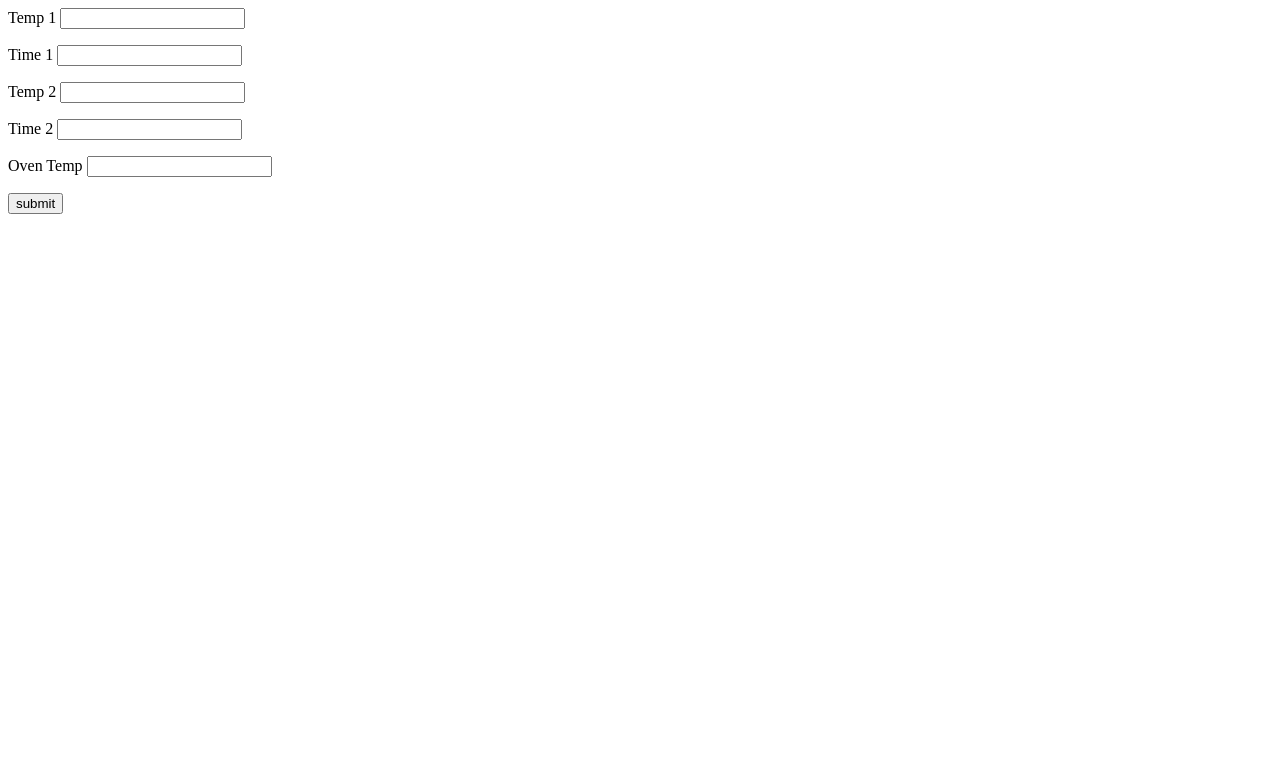
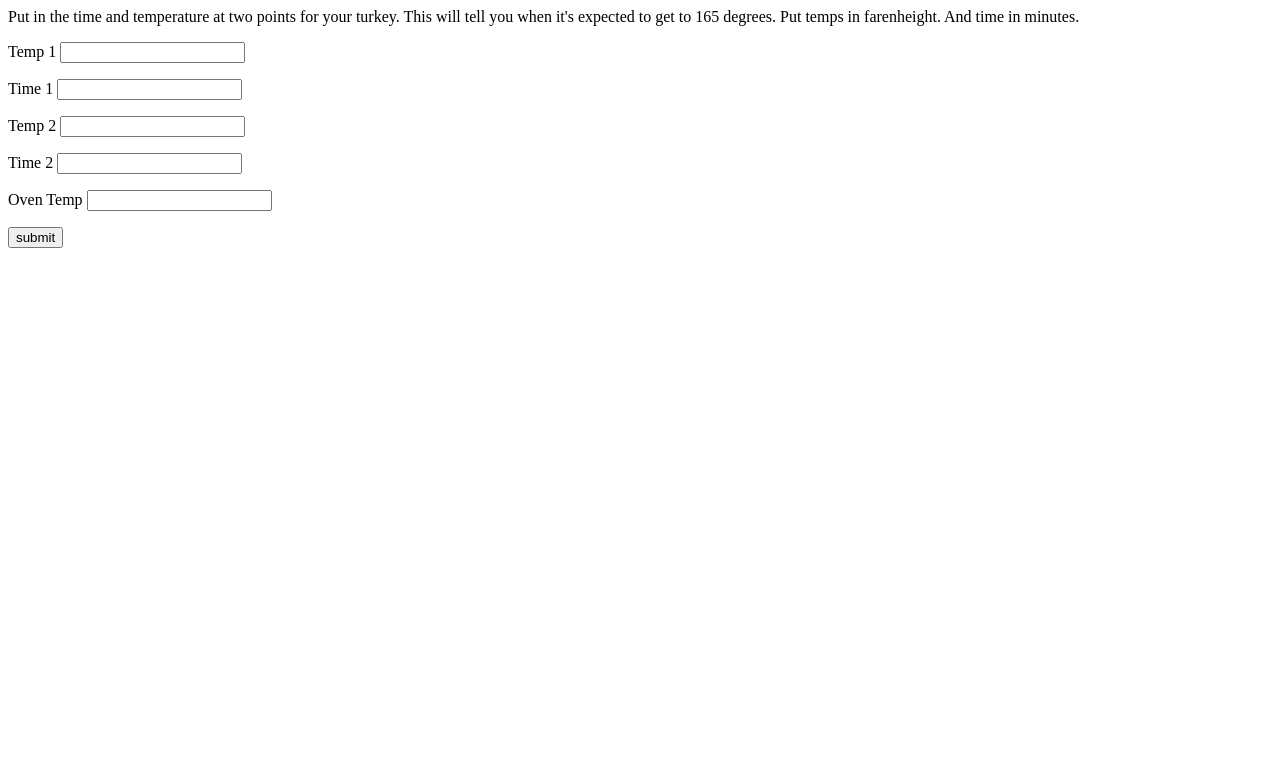
Before and after one commit to RasPat1/turkey-timer, a Flask app: page / in a window 1280 px wide. Shown: the top 783 px of the page. Run offline with Flask 2, Linux system fonts and the light colour scheme.

Commit message:
Add an explanation

```diff
--- a/templates/form.html
+++ b/templates/form.html
@@ -1,3 +1,9 @@
+Put in the time and temperature at two points for your turkey.
+This will tell you when it's expected to get to 165 degrees.
+Put temps in farenheight.
+And time in minutes.
+
+
 <form action="data" method = "POST">
     <p>Temp 1 <input type = "number" name = "temp_1" /></p>
     <p>Time 1 <input type = "number" name = "time_1" /></p>
```
